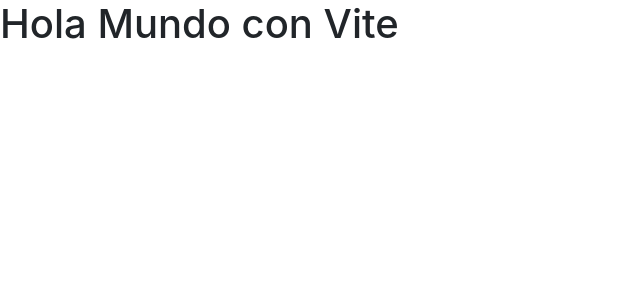
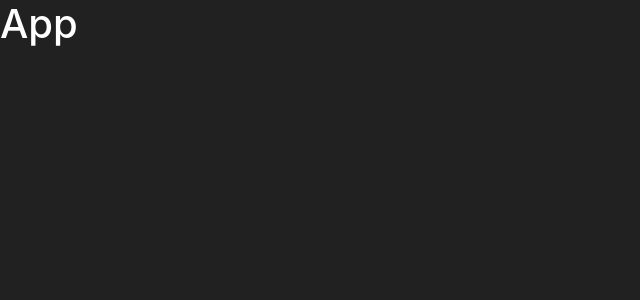
Before and after one commit to EleomarPL/rick-and-morty-redux, a React (Vite) app: page / in a window 1280 px wide. Shown: the top 300 px of the page, without its empty margins (0-640 px from the left). Built offline with nearby package versions, Linux system fonts and the light colour scheme.

Commit message:
feat: Base colors and base browser router

```diff
--- a/src/App.jsx
+++ b/src/App.jsx
@@ -1,3 +1,5 @@
+import styled from 'styled-components'
+
 import 'bootstrap'
 import 'bootstrap/dist/css/bootstrap.min.css'
 import 'bootstrap-icons/font/bootstrap-icons.css'
@@ -5,8 +7,16 @@
 
 function App () {
   return (
-    <h1>Hola Mundo con Vite</h1>
+    <MainApp>
+      <h1>App</h1>
+    </MainApp>
   )
 }
 
+const MainApp = styled.div`
+  background-color: var(--bg-primary);
+  color: var(--text-primary);
+  min-height: 100vh;
+`
+
 export default App
--- a/src/index.css
+++ b/src/index.css
@@ -1,3 +1,19 @@
+:root {
+  --text-primary: #ffffff;
+  --text-secondary: #757575;
+  --bg-primary: #212121;
+  --bg-secondary: #37474f;
+
+  --bg-dark-primary: #212121;
+  --bg-light-primary: #eceff1;
+  --bg-dark-secondary: #37474f;
+  --bg-light-secondary: #cfd8dc;
+
+  --text-dark-primary: #ffffff;
+  --text-light-primary: #212121;
+  --text-dark-secondary: #757575;
+  --text-light-secondary: #ffffff;
+}
 body {
   margin: 0;
   font-family: -apple-system, BlinkMacSystemFont, 'Segoe UI', 'Roboto', 'Oxygen',
--- a/src/main.jsx
+++ b/src/main.jsx
@@ -1,11 +1,14 @@
 import { StrictMode } from 'react'
 import { createRoot } from 'react-dom/client'
+import { BrowserRouter } from 'react-router-dom'
 
 import App from './App'
 import './index.css'
 
 createRoot(document.getElementById('root')).render(
   <StrictMode>
-    <App />
+    <BrowserRouter>
+      <App />
+    </BrowserRouter>
   </StrictMode>
 )
```
